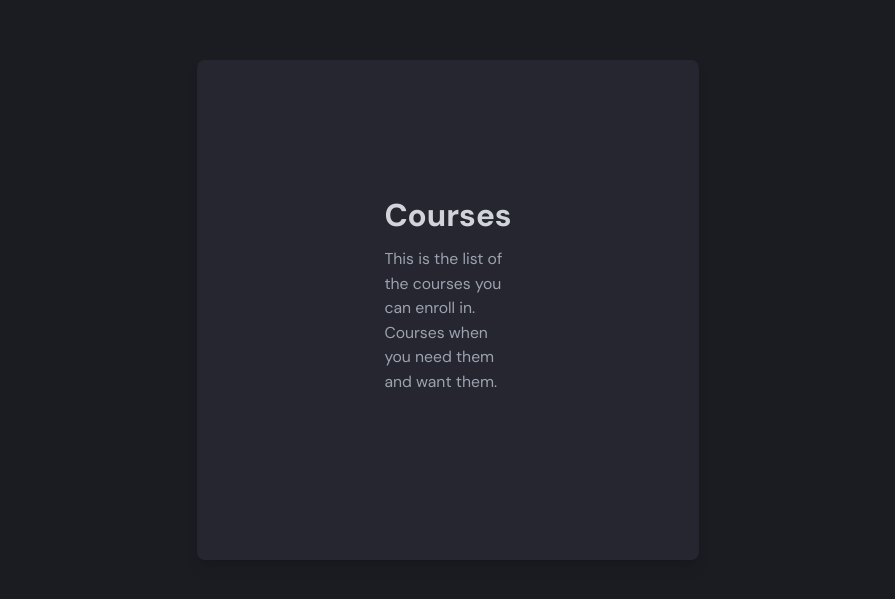
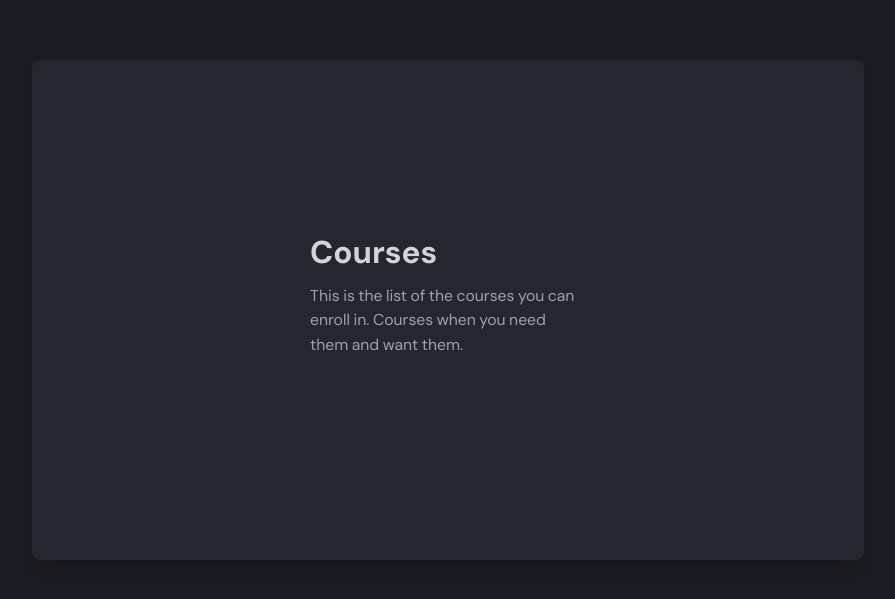
Before and after one commit to KishorKumarParoi/learning-management, a Next.js app in the folder client/: page /landing in a window 1280 px wide. Shown: the part 111-710 px from the top of the page, without its empty margins (192-1087 px from the left). Built offline with nearby package versions, Linux system fonts and the light colour scheme; no server answers.

Commit message:
added staggering animation on words

```diff
--- a/client/src/app/(nondashboard)/landing/page.tsx
+++ b/client/src/app/(nondashboard)/landing/page.tsx
@@ -2,6 +2,28 @@
 import { motion } from 'motion/react';
 
 const LandingPage = () => {
+  const text =
+    'This is the list of the courses you can enroll in. Courses when you need them and want them.';
+
+  // Split the text into words
+  const words = text.split(' ');
+
+  // Variants for staggering effect
+  const containerVariants = {
+    hidden: { opacity: 1 },
+    visible: {
+      opacity: 1,
+      transition: {
+        staggerChildren: 0.1, // Delay between each word
+      },
+    },
+  };
+
+  const wordVariants = {
+    hidden: { opacity: 0, y: 20 },
+    visible: { opacity: 1, y: 0 },
+  };
+
   return (
     <motion.div
       initial={{ opacity: 0, filter: 'blur(10px)' }}
@@ -16,12 +38,23 @@ const LandingPage = () => {
         className="mt-12 flex h-[500px] items-center justify-between rounded-lg bg-customgreys-secondarybg p-8 shadow-lg"
       >
         <div className="mx-auto basis-1/2 px-16">
-          <h1 className="mb-4 text-4xl font-bold">Courses </h1>
-          <p className="mb-8 text-lg text-gray-400">
-            This is the list of the courses you can enroll in.
-            <br />
-            Courses when you need them and want them.
-          </p>
+          <h1 className="mb-4 text-4xl font-bold">Courses</h1>
+          <motion.p
+            className="mb-8 text-lg text-gray-400"
+            variants={containerVariants}
+            initial="hidden"
+            animate="visible"
+          >
+            {words.map((word, index) => (
+              <motion.span
+                key={index}
+                variants={wordVariants}
+                className="mr-1 inline-block"
+              >
+                {word}
+              </motion.span>
+            ))}
+          </motion.p>
         </div>
       </motion.div>
     </motion.div>
```
